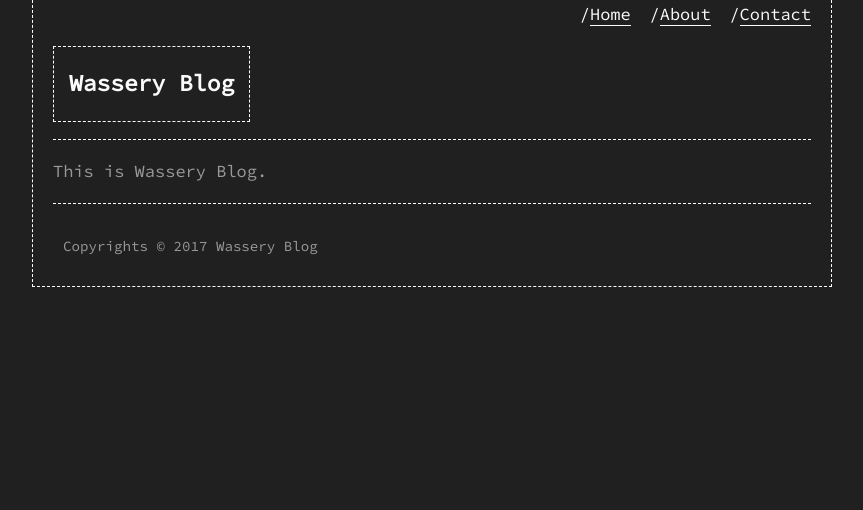
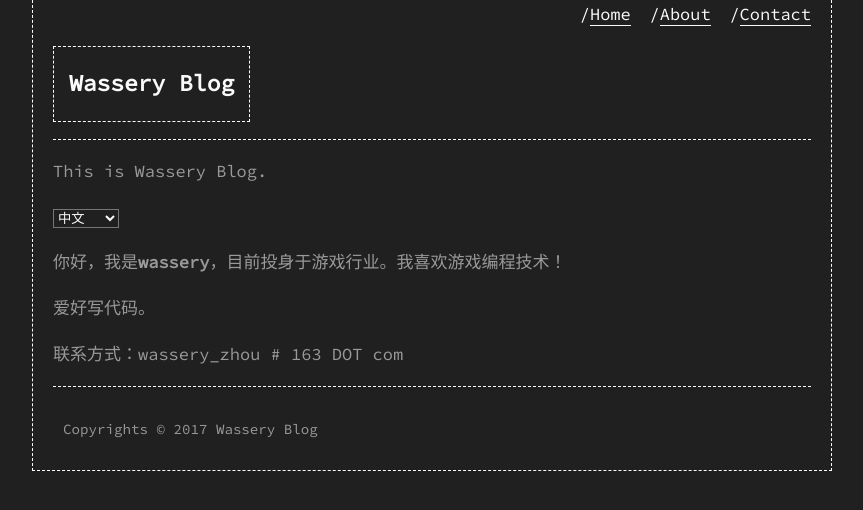
Before and after one commit to minamitakumi/minamitakumi.github.io, a Jekyll site: the page built from about.md, in a window 1280 px wide. Shown: the top 510 px of the page, without its empty margins (208-1071 px from the left). Built offline with Jekyll 4.4.1, drawn with Linux system fonts in a browser that asks for light colours.

Commit message:
update about.md

```diff
--- a/about.md
+++ b/about.md
@@ -4,3 +4,43 @@ title: About -
 ---
 
 This is Wassery Blog.
+
+<!-- Language Selector -->
+<select style="background-color: #202020; color: #fbfbfb;" onchange= "onLanChange(this.options[this.options.selectedIndex].value)">
+    <option value="0" selected> 中文 </option>
+    <option value="1"> English </option>
+</select>
+
+<!-- Chinese Version -->
+<div class="zh">
+    <p>你好，我是<strong>wassery</strong>，目前投身于游戏行业。我喜欢游戏编程技术！</p>
+
+    <p>爱好写代码。</p>
+
+    <p>联系方式：wassery_zhou # 163 DOT com</p>
+</div>
+
+<!-- English Version -->
+<div class="en">
+    <p>Hi, my name is <strong>wassery</strong>. Currently I am working in game industry and code for it!</p>
+
+    <p>I like coding.</p>
+
+    <p>Contact me：wassery_zhou # 163 DOT com</p>
+</div>
+
+<!-- Handle Language Change -->
+<script type="text/javascript">
+    var $zh = document.querySelector(".zh");
+    var $en = document.querySelector(".en");
+    function onLanChange(index){
+        if(index == 0){
+            $zh.style.display = "block";
+            $en.style.display = "none";
+        }else{
+            $en.style.display = "block";
+            $zh.style.display = "none";
+        }
+    }
+    onLanChange(0);
+</script>
```
